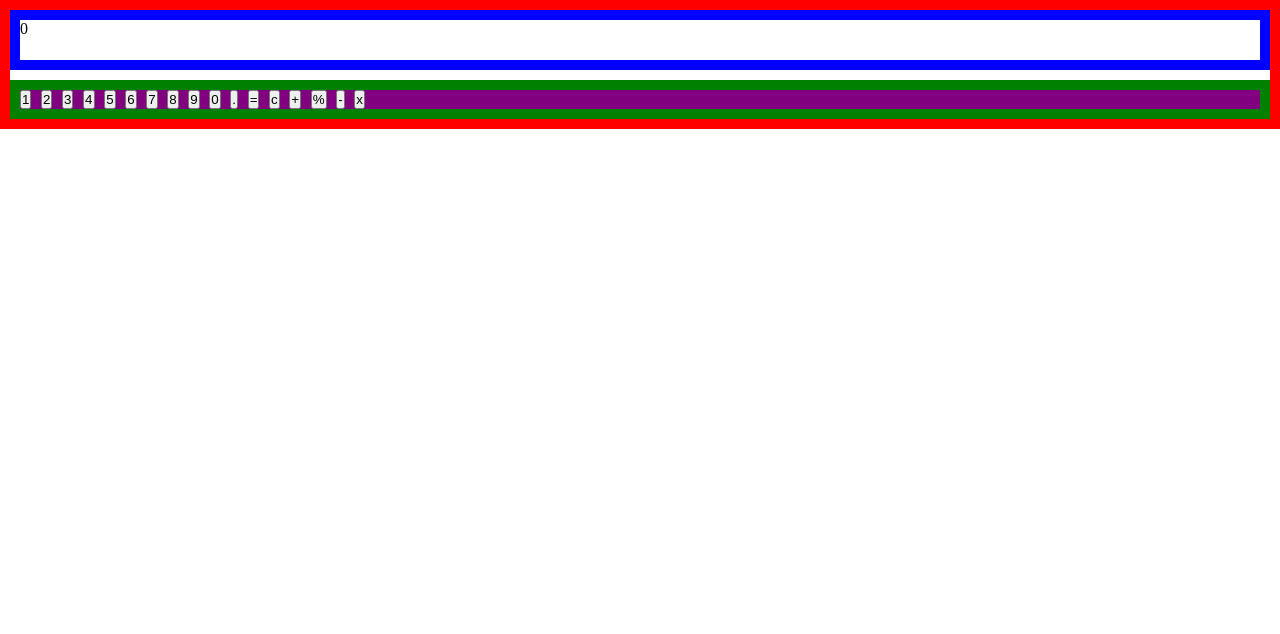
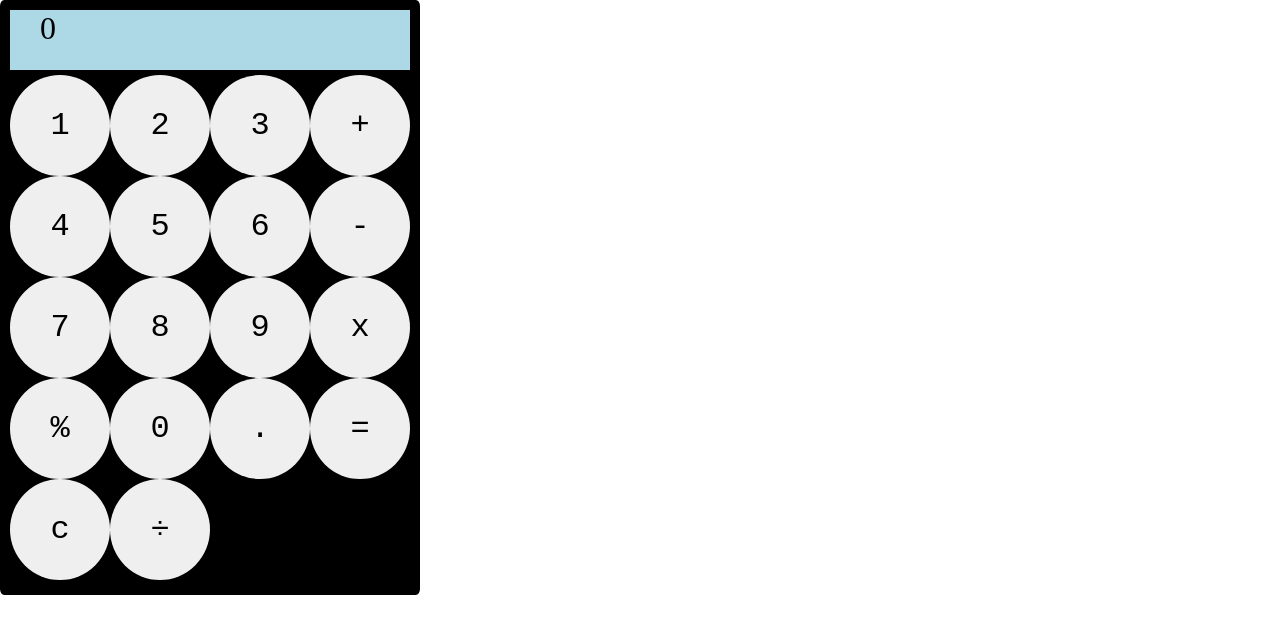
Before and after one commit to ahaziem/calcuator, a plain HTML site: page index.html in a window 1280 px wide. Drawn offline with Linux system fonts and the light colour scheme.

Commit message:
made changes

```diff
--- a/index.html
+++ b/index.html
@@ -11,26 +11,25 @@
 <!-- code for the calculator display -->
     <div class = "calcuator-display">0</div>
 <!-- code for the calculator keys/button -->
-    <div class = calculator-key>
-    <ul>
+    <div class = "calculator-key">
         <button class = "number">1</button>
         <button class = "number">2</button>
         <button class = "number">3</button>
+        <button class = "button-action">+</button>
         <button class = "number">4</button>
         <button class = "number">5</button>
         <button class = "number">6</button>
+        <button class = "button-action">-</button>
         <button class = "number">7</button>
         <button class = "number">8</button>
         <button class = "number">9</button>
+        <button class = "button-action">x</button>
+        <button class = "button-action">%</button>
         <button class = "number">0</button>
         <button class = "number-decimal">.</button>
         <button class = "button-action">=</button>
         <button class = "button-action-clear">c</button>
-        <button class = "button-action">+</button>
-        <button class = "button-action">%</button>
-        <button class = "button-action">-</button>
-        <button class = "button-action">x</button>
-    </ul>
+        <button class = "button-action">÷</button>
     </div>
     <script src="./main.js"></script>
 </body>
--- a/main.js
+++ b/main.js
@@ -2,17 +2,22 @@
 const numberKeys = document.querySelectorAll(".number");
 const demicalkey = document.querySelectorAll(".number-decimal");
 const operationKey = document.querySelectorAll(".button-action");
-const clearAction = document.querySelectorAll(".button-action-clear");
+const clearAction = document.querySelector(".button-action-clear");
+const calculatorDisplay = document.querySelector(".calcuator-display")
 // console.log(numberKeys)
-
+console.log(clearAction)
 
 //Make it interactive for each list of the numbers in the calculator
-// document.getElementById(number).addEventListener("click", () => console.log ('clicked!'));
+
 numberKeys.forEach(element => {
     element.addEventListener("click", (e) => {
         if (e.target.matches('button')) {
         }
+// display the action of the calculator by pressing the button
         console.log(e.target.innerHTML)
+        console.log( calculatorDisplay.innerHTML );
+        const newValue = calculatorDisplay.innerHTML + e.target.innerHTML;
+        calculatorDisplay.innerHTML = newValue;
     })
 })
 
@@ -24,42 +29,127 @@ demicalkey.forEach(element => {
     })
 })
 
-operationKey.forEach(element => {
+// operationKey.forEach(element => {
+//     element.addEventListener("click", (e) => {
+//         if (e.target.matches('button')) {
+//         }
+//         console.log('operation-key')
+//     })
+// })
+
+// clearAction.forEach(element => {
+//     element.addEventListener("click", (e) => {
+//         if (e.target.matches('button')) {
+//         }
+//         console.log('clear-key')
+//     })
+// })
+
+
+// press on the clear button and the display is cleared
+clearAction.addEventListener("click", () => {
+    calculatorDisplay.innerHTML = "";
+  });
+
+    // press on the operation key and the display is cleared
+
+//   operationKey.forEach(element => {
+//     element.addEventListener("click", () => {
+//         calculatorDisplay.innerHTML = "+"||"-"||"x"||"÷"|| "="
+// });
+
+// display the action of the calculator by pressing the button (the operation e.g. x)
+
+  operationKey.forEach(element => {
     element.addEventListener("click", (e) => {
         if (e.target.matches('button')) {
         }
-        console.log('operation-key')
+        console.log(e.target.innerHTML)
+        console.log( calculatorDisplay.innerHTML );
+        const newoperation = calculatorDisplay.innerHTML + e.target.innerHTML;
+        calculatorDisplay.innerHTML = newoperation;
     })
 })
+// display the action of the calculator by pressing the demical button
 
-clearAction.forEach(element => {
+demicalkey.forEach(element => {
     element.addEventListener("click", (e) => {
         if (e.target.matches('button')) {
         }
-        console.log('clear-key')
+        console.log(e.target.innerHTML)
+        console.log(calculatorDisplay.innerHTML );
+        const newdemical = calculatorDisplay.innerHTML + e.target.innerHTML;
+        calculatorDisplay.innerHTML = newdemical;
     })
 })
+// press a number then store the number and press the operation key (+/- etc)
+//press another number to produce the data
 
-// display the action of the calculator by pressing the button
-const calculatorDisplay = document.querySelectorAll(".calcuator-display")
+// operationKey.forEach(operator => {
+//     operator.addEventListener("click", () => {
+//      console.log(operatorKey.innerHTML);
+// if (calcuator-display.innerHTML != '0') {
+// const numberStore = numberKeys.innerHTML + operationKey.innerHTML }
+// else ( numberKeys.innerHTML = "NULL")
+// }
 
-calculatorDisplay.addEventListener('click', (event) => {
-    const target = e.target;
+// operationKey.forEach(operator => {
+//     operator.addEventListener("click", () => {
+//      console.log(operator.innerHTML);
+//      if (display.innerHTML != '0') {
+//        storedNumber  += operator.innerHTML
+//        console.log(storedNumber)
+//      } else {
+//        number.innerHTML = "ERROR";
+//      }
+//      display.innerHTML = "";
+//    })
+//    })
 
-    if (!e.target.matches('button')) {
-        return;
-    }
-    if (e.target.classLift.contains('number')) {
-        return;
-    }
-    if (e.target.classLift.contains('number-decimal')) {
-        return;
-    }
-    if (e.target.classLift.contains('button-action')) {
-        return;
-    }
-    if (e.target.classLift.contains('button-action-clear')) {
-        return;
-    }
-console.log (calculatorDisplay)
-});
+// operationKey.forEach(operator => {
+//operationKey.addEventListener("click",(number) => {
+//   switch {
+//         case ""
+//     }
+//     calculatorDisplay.innerHTML =
+
+// numberKeys.forEach(element => {
+//     element.addEventListener("click", (e) => {
+//         if (e.target.matches('button')) {
+//         }
+// // display the action of the calculator by pressing the button
+//         console.log(e.target.innerHTML)
+//         console.log( calculatorDisplay.innerHTML );
+//         const newValue = calculatorDisplay.innerHTML + e.target.innerHTML;
+//         calculatorDisplay.innerHTML = newValue;
+//     })
+// })
+
+// const equal = numberKeys.innerHTML + operationKey.innerHTML
+// const firstNumber = numberKeys
+// const secondNumber = numberKeys
+
+// numberKeys.forEach(element => {
+//         element.addEventListener("click", (e) => {
+// case '-':
+//     return console.log(calculatorDisplay = firstNumber - secondNumber)
+//     case '+':
+//         return console.log(calculatorDisplay = firstNumber + secondNumber)
+//     case '*':
+//         return console.log(calculatorDisplay = firstNumber * secondNumber)
+//     case '/':
+//     return console.log(calculatorDisplay = firstNumber / secondNumber)
+//     case '%':
+//     return console.log(calculatorDisplay = firstNumber * 0.01) || console.log(calculatorDisplay = secondNumber * 0.01)
+//             }
+
+            // const calculatoroperation = numberKeys.forEach(element => {
+            //             element.addEventListener("click", (numberKeys, operationKey) => {
+            //     if (operationKey === '+') return calculatorDisplay = numberKeys + numberKeys;
+            //     if (operationKey === '-') return calculatorDisplay = numberKeys - numberKeys;
+            //     if (operationKey === '*') return calculatorDisplay = numberKeys * numberKeys;
+            //     if (operationKey === '/') return calculatorDisplay = numberKeys === 0 ? "Can't divide by 0!" : numberKeys / numberKeys;
+
+            //     console.log(calculatorDisplay)
+
+            // }
--- a/styles1.css
+++ b/styles1.css
@@ -9,29 +9,48 @@
 }
 
 body {
-    grid-gap: 10px;
     background-color: white;
-    border: 10px solid red;
+    border-radius: 1%;
+    border: 10px solid black;
     display: grid;
-    grid-template-columns: 1fr,1fr,1fr,1fr;
+    width: 420px;
+    top: 50%;
+    bottom:50%;
 }
 
 .calcuator-display {
-    width: 100%;
+    font-size: 2rem;
     display: grid;
-    grid-template-columns: 1fr,1fr,1fr,1fr;
     height: 60px;
-    border: 10px solid blue;
+    background-color: lightblue;
+    padding-right: 30px;
+    padding-left: 30px;
 
 }
 
 .calculator-key {
     display: grid;
-    grid-template-columns: 1fr,1fr,1fr,1fr;
-    border: 10px solid green;
-    font-size:100%;
-    background-color: purple;
-    font-size: medium;
+    width: 400px;
+    justify-content: center;
+    grid-template-columns: 1fr 1fr 1fr 1fr;
+    border: 5px solid black;
+    background-color: black;
+    font-size: 50%;
+    font-style: bold;
+    color: black;
+    font-family:Georgia, 'Times New Roman', Times, serif
+}
+
+button {
+    justify-content: center;
+    display: grid;
+    border-radius: 50%;
+    height: 101px;
+    width: 100px;
+    grid-template-columns: 100%;
+    align-items: center;
+    border: 5px grey;
+    font-size: 2rem;
     color: black;
     font-family: 'Courier New', Courier, monospace;
 }
```
